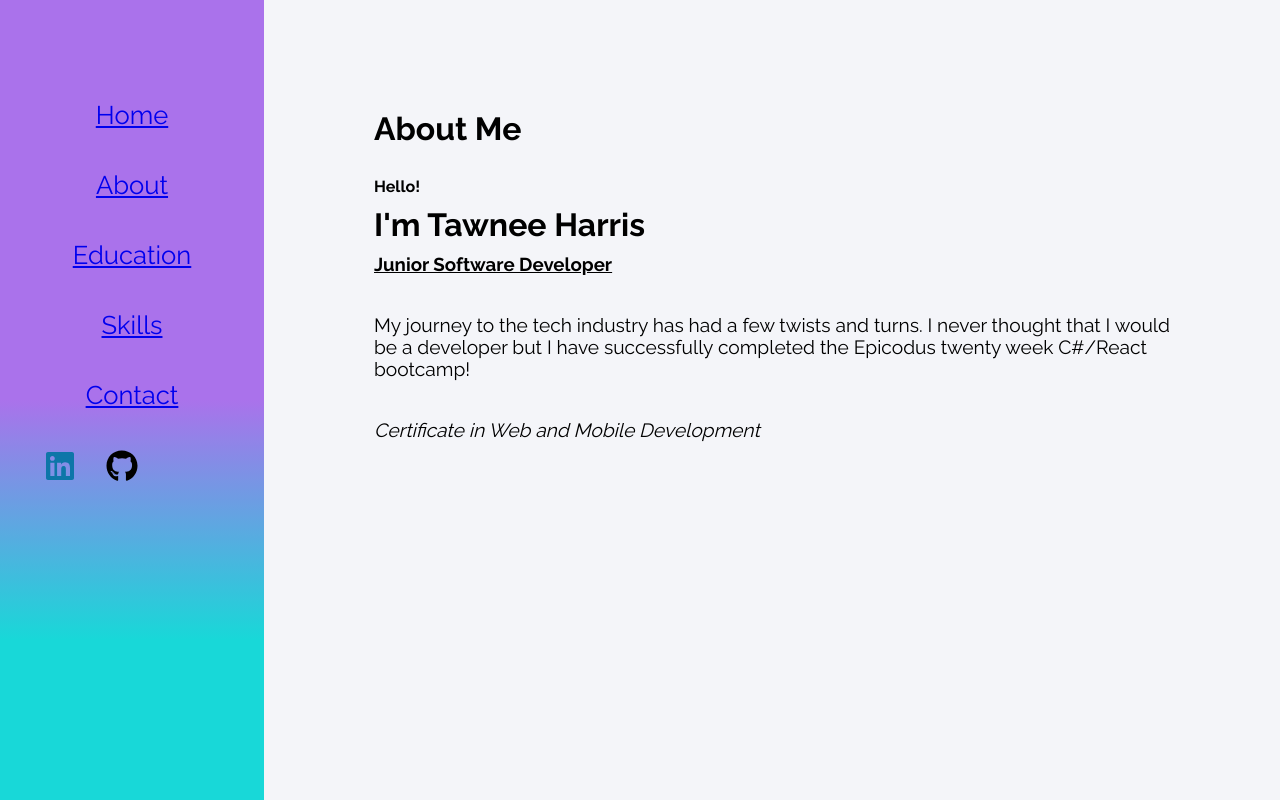
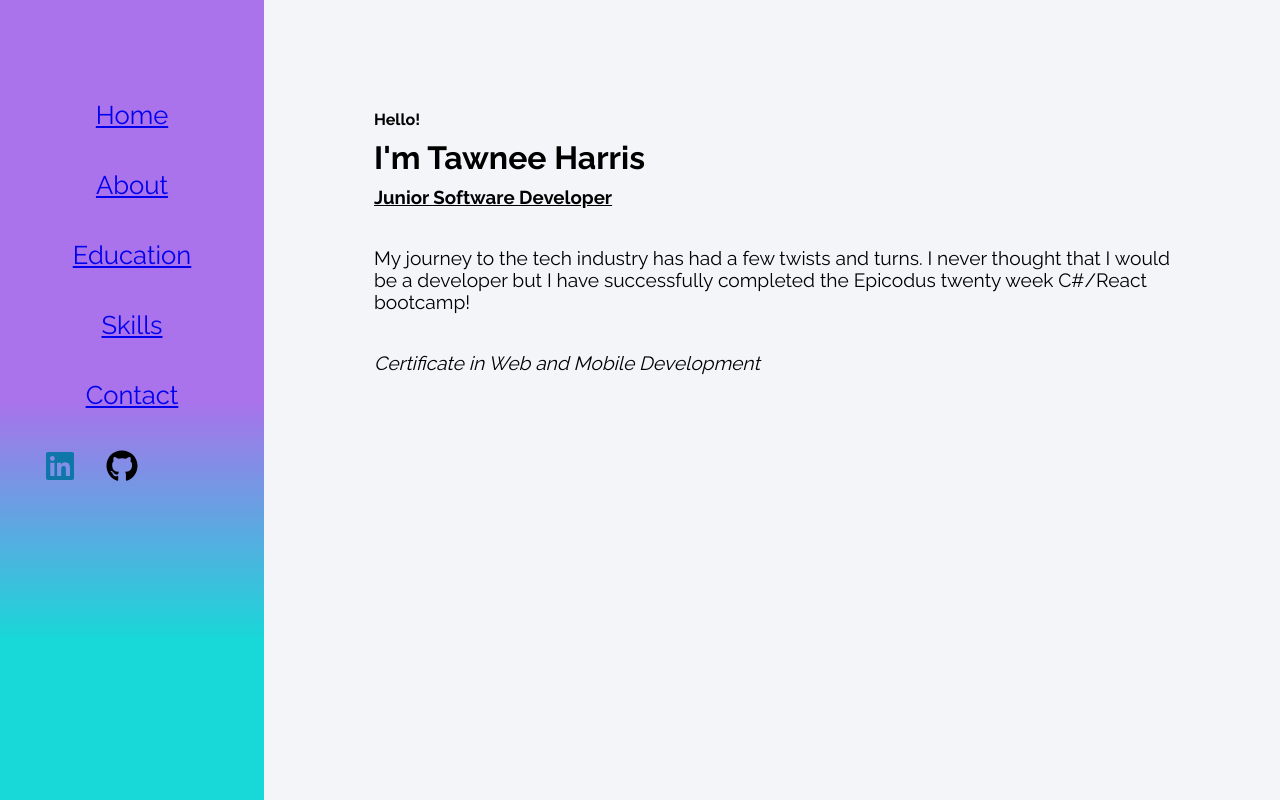
Before and after one commit to tawneeh/portfolio, a React (Create React App) app: page /about in a window 1280 px wide. Built offline with nearby package versions, Linux system fonts and the light colour scheme.

Commit message:
update About Me

```diff
--- a/src/contents/About.js
+++ b/src/contents/About.js
@@ -4,7 +4,6 @@ class About extends Component {
   render() {
     return (
       <div className="condiv">
-        <h1 className="subtopic">About Me</h1>
           <h4>Hello!</h4>
           <h1>I'm Tawnee Harris</h1>
           <h3><u>Junior Software Developer</u></h3>
--- a/src/contents/Contact.js
+++ /dev/null
@@ -1,14 +0,0 @@
-import React, { Component } from 'react';
-
-class Contact extends Component {
-  render() {
-    return (
-      <div className="condiv">
-        <h1 className="subtopic">Contact Me</h1>
-        <h3>tawneeh@icloud.com</h3>
-      </div>
-    )
-  }
-}
-
-export default Contact;
```
